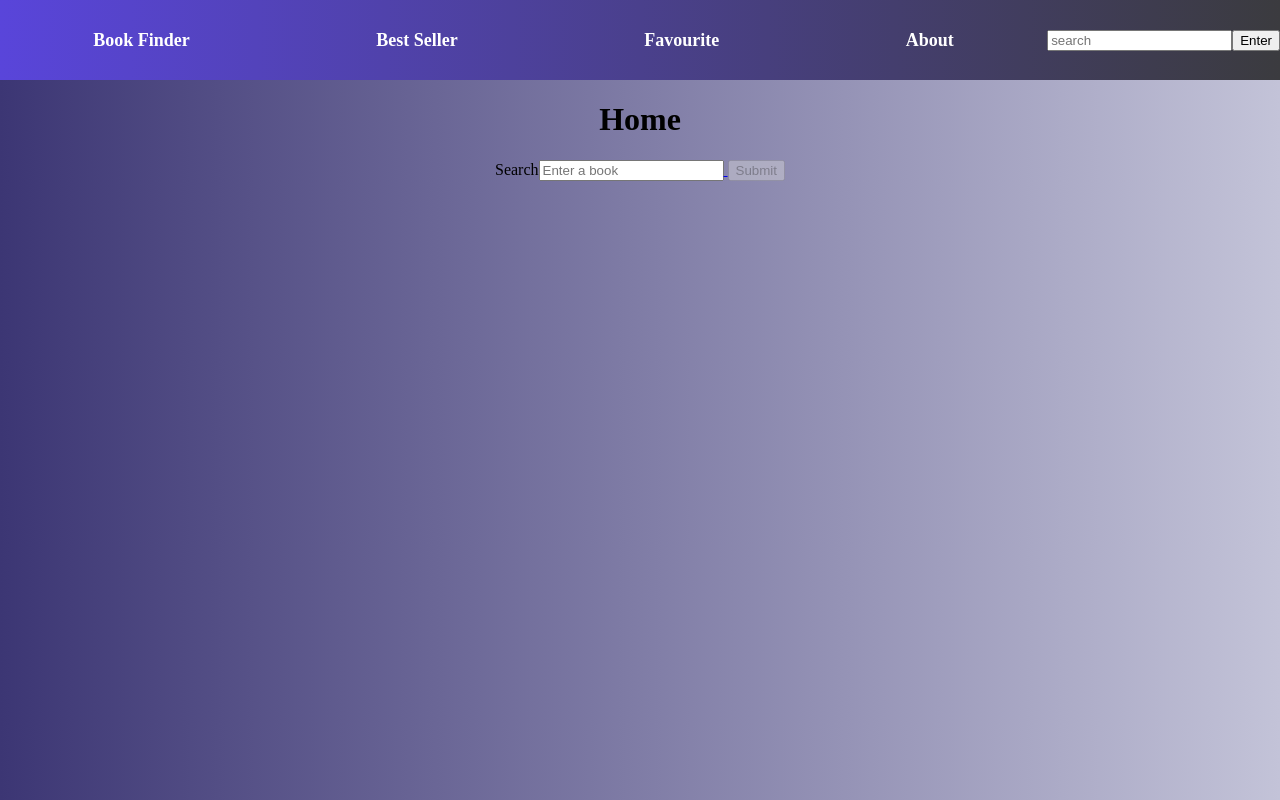
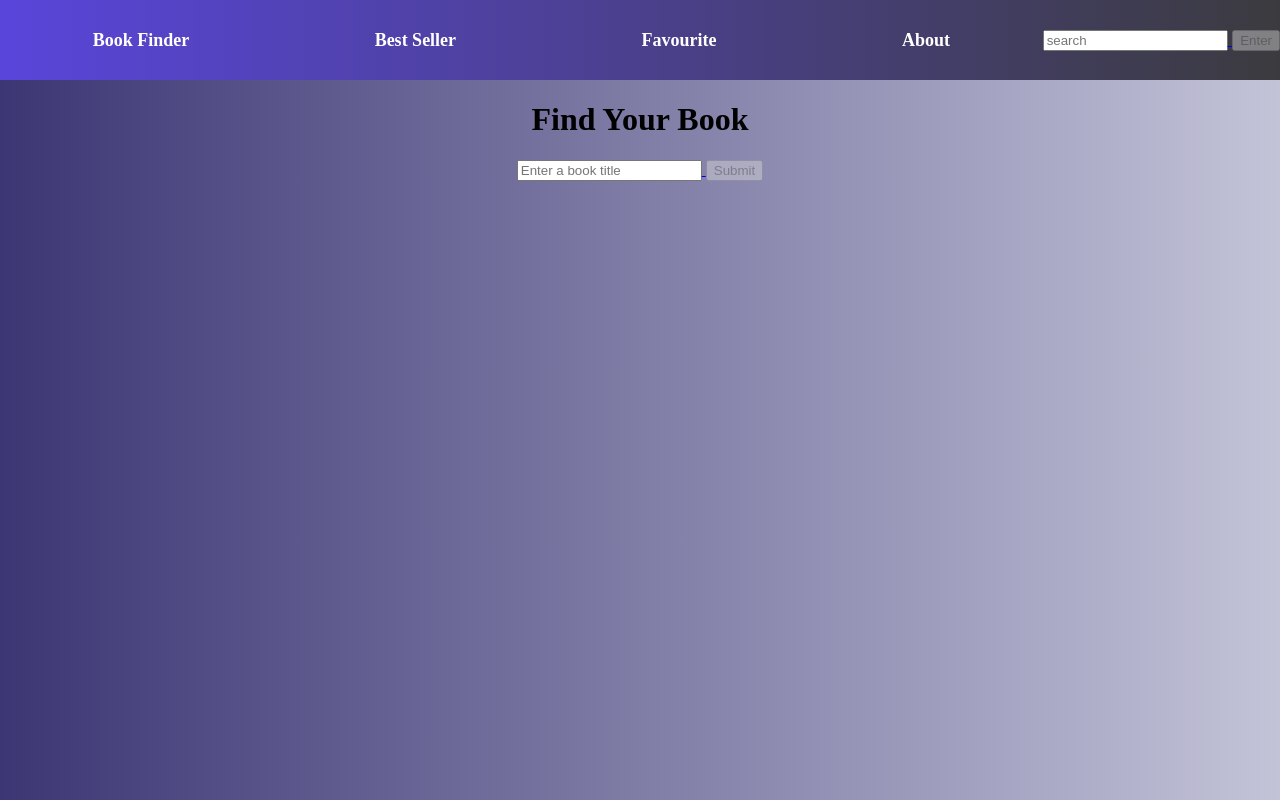
Before and after one commit to qamarularifin/Project-2, a React (Create React App) app: page / in a window 1280 px wide. Built offline with nearby package versions, Linux system fonts and the light colour scheme.

Commit message:
able to use the search bar at nav

```diff
--- a/src/App.js
+++ b/src/App.js
@@ -1,14 +1,47 @@
-import React from 'react'
+import React, {useState} from 'react'
 import Navigation from './components/Navigation'
 import Main from './components/Main'
 import Collapsible from './components/Collapsible'
 
 
+
 export default function App() {
+    const [searchTerm, setSearchTerm] = useState("")
+    const [searchResults, setSearchResults] = useState([])
+    const [hasSearched, setHasSearched] = useState(true)
+    const [disableSubmit, setDisableSubmit] = useState(true)
+
+    const queryGoogleAPIBook = async() =>{
+        // Google Book apiKey
+        const apiKey = 'AIzaSyDeqdtT7Yzm3EyJeWrqZfVoWcITn2Mohj8'
+        const response = await fetch(`https://www.googleapis.com/books/v1/volumes?q=${searchTerm}&key=${apiKey}&maxResults=20`)
+        //const response = await fetch(`https://api.nytimes.com/svc/books/v3/lists/current/hardcover-fiction.json?api-key=${apiKey2}`) //newyork best sellers
+        const data = await response.json()
+        setSearchResults(data.items)
+        console.log(data.items)
+    }
+
     return (
         <div className="App">
-            <Navigation />
-            <Main />
+            <Navigation searchTerm={searchTerm}
+                        setSearchTerm={setSearchTerm}
+                        disableSubmit={disableSubmit}
+                        setDisableSubmit={setDisableSubmit}
+                        queryGoogleAPIBook={queryGoogleAPIBook}
+
+            />
+
+            <Main       searchTerm={searchTerm}
+                        setSearchTerm={setSearchTerm}
+                        searchResults={searchResults}
+                        setSearchResults={setSearchResults}
+                        hasSearched={hasSearched}
+                        setHasSearched={setHasSearched}
+                        disableSubmit={disableSubmit}
+                        setDisableSubmit={setDisableSubmit}
+                        queryGoogleAPIBook={queryGoogleAPIBook}
+
+                        />
             {/* <Collapsible /> */}
         </div>
     )
--- a/src/components/Home.jsx
+++ b/src/components/Home.jsx
@@ -9,10 +9,8 @@ const Home = () =>{
 
     return(
         <div>
-            <h1>Home</h1>
-
+            <h1>Find Your Book</h1>
                 <SearchBox />
-
         </div>
     )
 }
--- a/src/components/Main.jsx
+++ b/src/components/Main.jsx
@@ -9,12 +9,22 @@ import { BookContext } from '../contexts/dataContext'
 import favReducer from '../reducers/favReducer'
 
 
-const Main = () =>{
+const Main = (props) =>{
 
-    const [searchTerm, setSearchTerm] = useState("")
-    const [searchResults, setSearchResults] = useState([])
+    const {searchTerm, setSearchTerm,
+           searchResults, setSearchResults,
+           hasSearched, setHasSearched,
+           disableSubmit, setDisableSubmit,
+           queryGoogleAPIBook} = props
+
+
+
+    // const [searchTerm, setSearchTerm] = useState("")
+    // const [searchResults, setSearchResults] = useState([])
     const [searchBestResults, setSearchBestResults] = useState([])
     const [isOpen, setIsOpen] = useState(false)
+
+    console.log("hasSearched", hasSearched)
 
     //reducer
     const [fav, dispatchFav] = useReducer(favReducer, [])
@@ -27,7 +37,11 @@ const Main = () =>{
             searchResults, setSearchResults,
             searchBestResults, setSearchBestResults,
             isOpen, setIsOpen,
-            fav, dispatchFav
+            fav, dispatchFav,
+            hasSearched, setHasSearched,
+            disableSubmit, setDisableSubmit,
+            queryGoogleAPIBook
+
             }
 
             }>
@@ -37,8 +51,8 @@ const Main = () =>{
                 <Route  path="/bestseller" element={<BestSeller />}/>
                 <Route  path="/favourite"   element={<Favourite />} />
                 <Route  path="/about" element={<About />} />
-                <Route path="/results" element={ <Results/>} />
-                <Route path="*" element={<Navigate to="/"/>} />
+                <Route  path="/results" element={ <Results/>} />
+                <Route  path="*" element={<Navigate to="/"/>} />
 
              </Routes>
         </BookContext.Provider>
--- a/src/components/Navigation.jsx
+++ b/src/components/Navigation.jsx
@@ -1,18 +1,42 @@
-import React from 'react'
+import React, {useRef} from 'react'
 import {Link} from 'react-router-dom'
+import {useNavigate} from 'react-router-dom'
 
-const Navigation = () =>{
+
+const Navigation = (props) =>{
+    const {searchTerm, setSearchTerm,
+           disableSubmit, setDisableSubmit,
+           queryGoogleAPIBook} = props
+
+    const titleRef = useRef()
+    const navigate = useNavigate()
+
+    const navHandleChange = () =>{
+        const searchTerm = titleRef.current.value
+        setSearchTerm(searchTerm)
+        !searchTerm ? setDisableSubmit(true) : setDisableSubmit(false)
+    }
+
+    const navHandleSubmit = (e) =>{
+        e.preventDefault()
+        navigate("/results")
+        queryGoogleAPIBook()
+
+    }
+
     return (
      <div className="nav">
         <div className="nav-item"><Link to="/">Book Finder</Link></div>
          <div className="nav-item"><Link to="/bestseller">Best Seller</Link></div>
          <div className="nav-item"><Link to="/favourite">Favourite</Link></div>
-         <div className="nav-item"><Link to="/about">About</Link></div>
+         <div className="nav-item" ><Link to="/about" >About </Link> </div>
+
+
          <form>
              <div className="nav-search">
                  <label></label>
-                 <input type="text" placeholder="search" />
-                 <button type="submit">Enter</button>
+                 <input type="text" placeholder="search" ref={titleRef} onChange={navHandleChange}/>
+                 <Link to="/results"> <button type="submit" onClick={navHandleSubmit} disabled={disableSubmit}>Enter</button> </Link>
              </div>
          </form>
     </div>
--- a/src/components/Search.jsx
+++ b/src/components/Search.jsx
@@ -10,8 +10,8 @@ const Search = (props) =>{
         <div className="search">
             <form>
                 <div>
-                    <label>Search</label>
-                    <input type="text" placeholder="Enter a book" onChange={handleChange}/>
+                    <label></label>
+                    <input type="text" placeholder="Enter a book title" onChange={handleChange}/>
                     <Link to="/results"> <button type="submit" onClick={handleSubmit} disabled={disableSubmit}>Submit</button> </Link>
                 </div>
          </form>
--- a/src/components/SearchBox.jsx
+++ b/src/components/SearchBox.jsx
@@ -8,10 +8,16 @@ import {useNavigate} from 'react-router-dom'
 const SearchBox = () =>{
 
     const navigate = useNavigate()
-    const {searchTerm, setSearchTerm, searchResults, setSearchResults} = useContext(BookContext)
-    const titleRef = useRef()
-    const [hasSearched, setHasSearched] = useState(true)
-    const [disableSubmit, setDisableSubmit] = useState(true)
+    const {searchTerm, setSearchTerm,
+        searchResults, setSearchResults,
+        disableSubmit, setDisableSubmit,
+        queryGoogleAPIBook} = useContext(BookContext)
+    // const titleRef = useRef()
+     const [hasSearched, setHasSearched] = useState(true)
+    // const [disableSubmit, setDisableSubmit] = useState(true)
+
+
+
 
 
     const handleChange = (e) =>{
@@ -43,25 +49,25 @@ const SearchBox = () =>{
     // }
 
     // Google Books API Call
-    const queryGoogleAPIBook = async() =>{
-        // Google Book apiKey
-        const apiKey = 'AIzaSyDeqdtT7Yzm3EyJeWrqZfVoWcITn2Mohj8'
-        const response = await fetch(`https://www.googleapis.com/books/v1/volumes?q=${searchTerm}&key=${apiKey}&maxResults=20`)
-        //const response = await fetch(`https://api.nytimes.com/svc/books/v3/lists/current/hardcover-fiction.json?api-key=${apiKey2}`) //newyork best sellers
-        const data = await response.json()
-        setSearchResults(data.items)
-        console.log(data.items)
-    }
+    // const queryGoogleAPIBook = async() =>{
+    //     // Google Book apiKey
+    //     const apiKey = 'AIzaSyDeqdtT7Yzm3EyJeWrqZfVoWcITn2Mohj8'
+    //     const response = await fetch(`https://www.googleapis.com/books/v1/volumes?q=${searchTerm}&key=${apiKey}&maxResults=20`)
+    //     //const response = await fetch(`https://api.nytimes.com/svc/books/v3/lists/current/hardcover-fiction.json?api-key=${apiKey2}`) //newyork best sellers
+    //     const data = await response.json()
+    //     setSearchResults(data.items)
+    //     console.log(data.items)
+    // }
 
 
 
     return(
         <div className="search-box">
-            {/* <h1>SearchBox</h1> */}
+
             { hasSearched ?
                 <Search searchTerm={searchTerm}
                     setSearchTerm={setSearchTerm}
-                    titleRef={titleRef}
+                    // titleRef={titleRef}
                     handleSubmit={handleSubmit}
                     handleChange={handleChange}
                     disableSubmit={disableSubmit}
```
